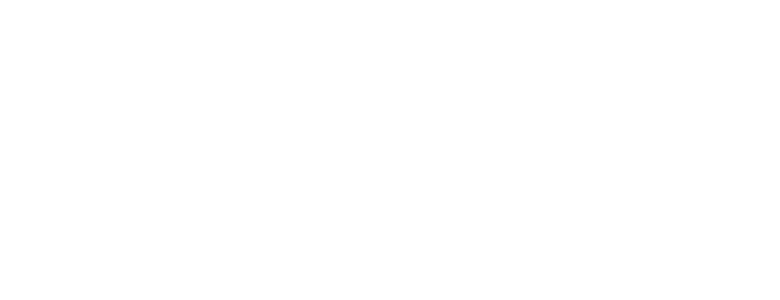
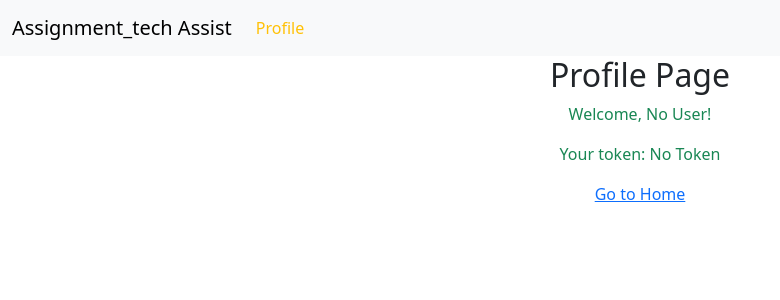
Before and after one commit to Rithik-dotcom/assignment, a React (Create React App) app: page /profile in a window 1280 px wide. Shown: the top 300 px of the page, without its empty margins (0-780 px from the left). Built offline with nearby package versions, Linux system fonts and the light colour scheme.

Commit message:
again updated

```diff
--- a/src/App.js
+++ b/src/App.js
@@ -5,17 +5,20 @@
 import Home from './Components/Home';
 import Register from './Components/Register';
 import Profile from './Components/Profile';
+import Navbar from './Components/Navbar';
 
 
 function App() {
   return (
     <div className="App">
       <BrowserRouter>
+      <Navbar/>
         <Routes>
+
           <Route path="/" element={<Home />} />
           <Route path="/login" element={<Login />} />
           <Route path="/register" element={<Register />} />
-          <Route path="/profile" component={<Profile />} />
+          <Route path="/profile" element={<Profile />} />
         </Routes>
       </BrowserRouter>
     </div>
--- a/src/Components/Home.jsx
+++ b/src/Components/Home.jsx
@@ -1,5 +1,5 @@
 import React, { useContext } from 'react'
-import Navbar from './Navbar'
+
 import {TokenContext} from '../context/userContext'
 import '../App.css'
 const Home = () => {
@@ -8,7 +8,7 @@
 <div className='App'>
 
 
-      <Navbar/>
+
       <div><p>{token}</p></div>
       <div><a href="/login">Login</a></div>
       <div><a href="/register">Register</a></div>
--- a/src/Components/Login.jsx
+++ b/src/Components/Login.jsx
@@ -6,7 +6,7 @@
 const Login = () => {
   const Naviagte = useNavigate();
 
-  const {token, setToken} =useContext(TokenContext)
+  const {token, setToken, setUserName} = useContext(TokenContext)
 console.log(token)
 
   const [email, setEmail] = useState('');
@@ -17,9 +17,10 @@
     try {
       const response = await axios.post('http://localhost:5000/api/auth/login', { email, password });
       localStorage.setItem('token', response.data.token);
-      Naviagte('/', true);
+      localStorage.setItem('userName', email); // Assuming email is used as the username
       setToken(response.data.token);
-      // Redirect to profile page
+      setUserName(email); // Set the username in context
+      Naviagte('/', true); // Redirect to the profile page
     } catch (err) {
       console.error('Login failed', err);
     }
--- a/src/Components/Navbar.jsx
+++ b/src/Components/Navbar.jsx
@@ -3,39 +3,20 @@
 const Navbar = () => {
   return (
     <div>
-        <nav class="navbar navbar-expand-lg bg-body-tertiary">
-  <div class="container-fluid">
-    <a class="navbar-brand" href="#">Assignment_tech Assist</a>
-    <button class="navbar-toggler" type="button" data-bs-toggle="collapse" data-bs-target="#navbarSupportedContent" aria-controls="navbarSupportedContent" aria-expanded="false" aria-label="Toggle navigation">
-      <span class="navbar-toggler-icon"></span>
+        <nav className="navbar navbar-expand-lg bg-body-tertiary">
+  <div className="container-fluid">
+    <a className="navbar-brand" href="/">Assignment_tech Assist</a>
+    <button className="navbar-toggler" type="button" data-bs-toggle="collapse" data-bs-target="#navbarSupportedContent" aria-controls="navbarSupportedContent" aria-expanded="false" aria-label="Toggle navigation">
+      <span className="navbar-toggler-icon"></span>
     </button>
-    <div class="collapse navbar-collapse" id="navbarSupportedContent">
-      <ul class="navbar-nav me-auto mb-2 mb-lg-0">
-        <li class="nav-item">
-          <a class="nav-link active" aria-current="page" href="#">Home</a>
+    <div className="collapse navbar-collapse" id="navbarSupportedContent">
+      <ul className="navbar-nav me-auto mb-2 mb-lg-0">
+        <li className="nav-item">
+          <a className="nav-link active text-warning" aria-current="page" href="/profile">Profile</a>
         </li>
-        <li class="nav-item">
-          <a class="nav-link" href="#">Link</a>
-        </li>
-        <li class="nav-item dropdown">
-          <a class="nav-link dropdown-toggle" href="#" role="button" data-bs-toggle="dropdown" aria-expanded="false">
-            Dropdown
-          </a>
-          <ul class="dropdown-menu">
-            <li><a class="dropdown-item" href="#">Action</a></li>
-            <li><a class="dropdown-item" href="#">Another action</a></li>
-            <li><hr class="dropdown-divider"/></li>
-            <li><a class="dropdown-item" href="#">Something else here</a></li>
-          </ul>
-        </li>
-        <li class="nav-item">
-          <a class="nav-link disabled" aria-disabled="true">Disabled</a>
-        </li>
+
       </ul>
-      <form class="d-flex" role="search">
-        <input class="form-control me-2" type="search" placeholder="Search" aria-label="Search"/>
-        <button class="btn btn-outline-success" type="submit">Search</button>
-      </form>
+
     </div>
   </div>
 </nav>
--- a/src/Components/Profile.jsx
+++ b/src/Components/Profile.jsx
@@ -1,34 +1,16 @@
-// frontend/src/components/Profile.js
-import React, { useEffect, useState } from 'react';
-import axios from 'axios';
+const { useContext } = require("react");
+const { TokenContext } = require("../context/userContext");
 
 const Profile = () => {
-  const [profile, setProfile] = useState({});
-
-  useEffect(() => {
-    const fetchProfile = async () => {
-      try {
-        const token = localStorage.getItem('token');
-        const response = await axios.get('/api/user/profile', {
-          headers: { Authorization: `Bearer ${token}` }
-        });
-        setProfile(response.data);
-      } catch (err) {
-        console.error('Failed to fetch profile', err);
-      }
-    };
-
-    fetchProfile();
-  }, []);
+  const { token, userName } = useContext(TokenContext);
 
   return (
     <div>
-      <h1>Profile</h1>
-      <p>Email: {profile.email}</p>
-      <p>Name: {profile.name}</p>
-      <p>Company: {profile.company}</p>
+      <h2>Profile Page</h2>
+      <p className="text-success">Welcome, {userName}!</p>
+      <p className="text-success">Your token: {token}</p>
+      <p><a href="/">Go to Home </a></p>
     </div>
   );
 };
-
-export default Profile;
+export default Profile
--- a/src/context/userContext.jsx
+++ b/src/context/userContext.jsx
@@ -2,16 +2,24 @@
 
 export const TokenContext = createContext({
   token: "No Token",
-  updateToken: () => null
+  setToken: () => {},
+  userName: "No User",
+  setUserName: () => {}
 });
 
 export const TokenProvider = ({ children }) => {
-  // State to hold the token
+  // State to hold the token and user name
   const [token, setToken] = useState(() => {
     // Retrieve token from local storage when the component initializes
     const storedToken = localStorage.getItem('token');
     return storedToken || 'No Token';
   });
+
+const [userName, setUserName] = useState(() => {
+    const storedUserName = localStorage.getItem('userName');
+    return storedUserName || 'No User';
+  });
+
 
   // Function to update the token
   const updateToken = (newToken) => {
@@ -21,14 +29,25 @@
     localStorage.setItem('token', newToken);
   };
 
-  // Remove token from local storage when the component unmounts
+  // Function to update the user name
+  const updateUserName = (newUserName) => {
+    // Update user name state
+    setUserName(newUserName);
+    // Store user name in local storage
+    localStorage.setItem('userName', newUserName);
+  };
+
+  // Remove token and user name from local storage when the component unmounts
   useEffect(() => {
-    return () => localStorage.removeItem('token');
+    return () => {
+      localStorage.removeItem('token');
+      localStorage.removeItem('userName');
+    };
   }, []);
 
-  // Provide the token state and update function to the children components
+  // Provide the token state, user name, and update functions to the children components
   return (
-    <TokenContext.Provider value={{ token, updateToken }}>
+    <TokenContext.Provider value={{ token, userName, updateToken, setToken,setUserName, updateUserName }}>
       {children}
     </TokenContext.Provider>
   );
--- a/src/index.js
+++ b/src/index.js
@@ -3,7 +3,7 @@
 import './index.css';
 import App from './App';
 import reportWebVitals from './reportWebVitals';
-import { TokenProvider } from './context/userContext';
+import {TokenProvider}  from './context/userContext';
 import '../node_modules/bootstrap/dist/css/bootstrap.min.css'
 const root = ReactDOM.createRoot(document.getElementById('root'));
 root.render(
```
